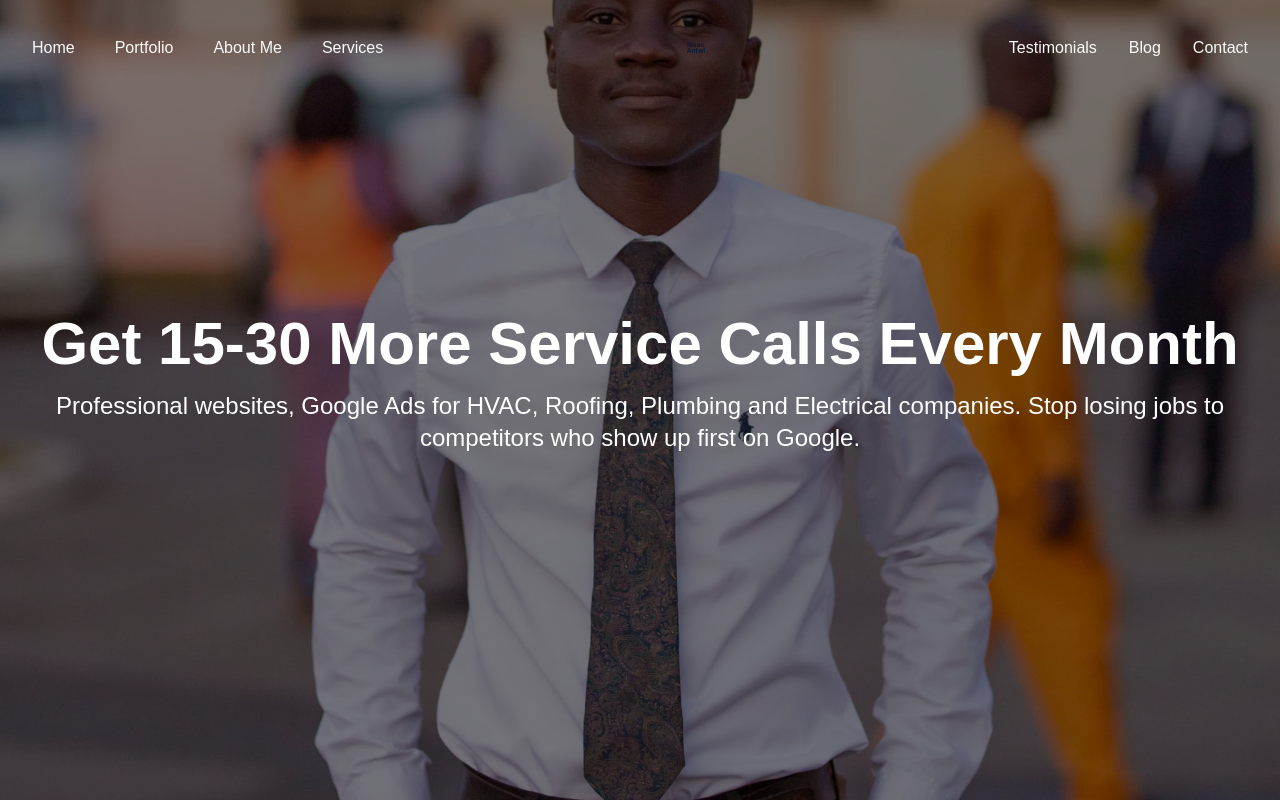
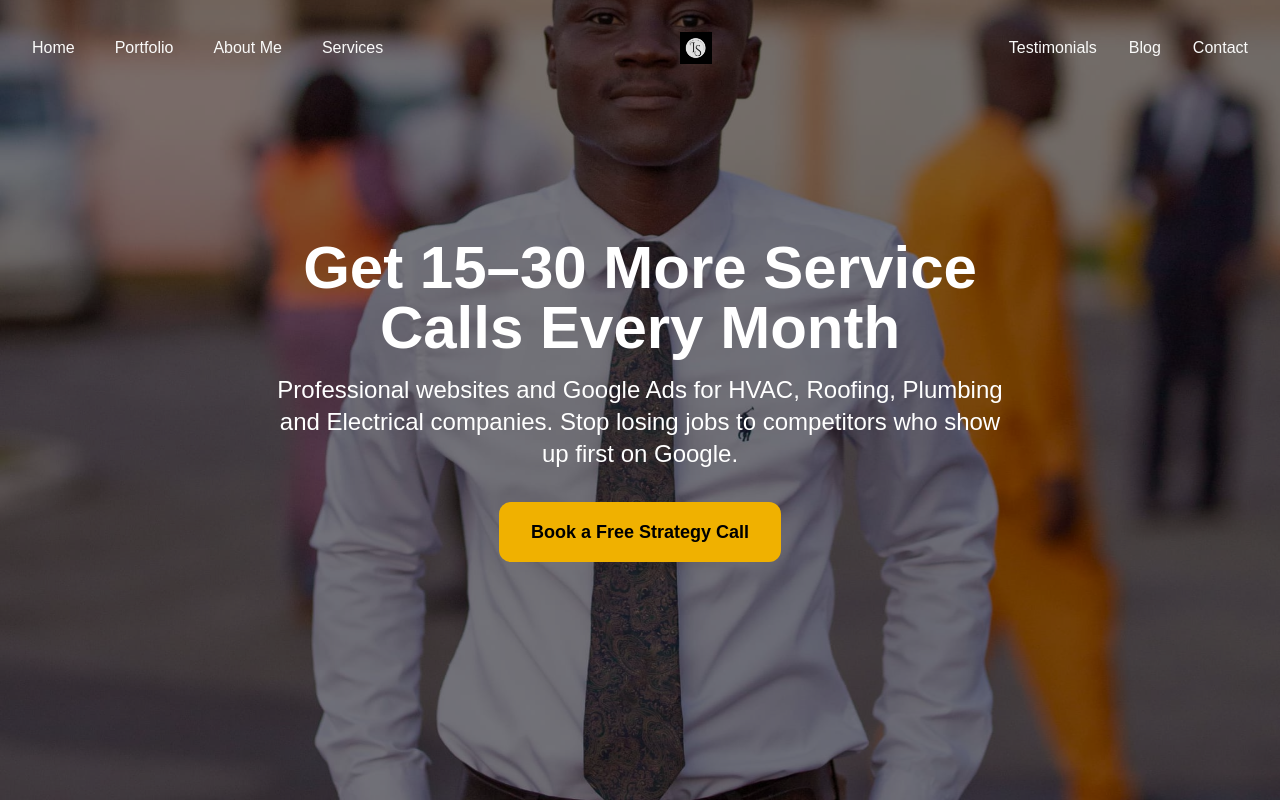
Before and after one commit to manticike/my-portfolio, a Next.js app: page / in a window 1280 px wide. Shown: the top 802 px of the page. Built offline with nearby package versions, Linux system fonts and the light colour scheme.

Commit message:
Update the contact page

```diff
--- a/src/components/sections/Contact.tsx
+++ b/src/components/sections/Contact.tsx
@@ -122,9 +122,8 @@ export default function Contact() {
             <button
               type="submit"
               disabled={isSubmitting}
-              className={`inline-flex items-center px-4 py-2 border border-transparent text-sm font-medium rounded-md shadow-sm text-white bg-indigo-600 hover:bg-indigo-700 focus:outline-none focus:ring-2 focus:ring-offset-2 focus:ring-indigo-500 ${
-                isSubmitting ? 'opacity-75 cursor-not-allowed' : ''
-              }`}
+              className={`inline-flex items-center px-4 py-2 border border-transparent text-sm font-medium rounded-md shadow-sm text-white bg-indigo-600 hover:bg-indigo-700 focus:outline-none focus:ring-2 focus:ring-offset-2 focus:ring-indigo-500 ${isSubmitting ? 'opacity-75 cursor-not-allowed' : ''
+                }`}
             >
               {isSubmitting ? (
                 <>
@@ -143,11 +142,10 @@ export default function Contact() {
             </button>
 
             {submitStatus && (
-              <div className={`p-4 rounded-md ${
-                submitStatus.success
-                  ? "bg-green-50 text-green-800"
-                  : "bg-red-50 text-red-800"
-              }`}>
+              <div className={`p-4 rounded-md ${submitStatus.success
+                ? "bg-green-50 text-green-800"
+                : "bg-red-50 text-red-800"
+                }`}>
                 {submitStatus.message}
               </div>
             )}
@@ -168,7 +166,7 @@ export default function Contact() {
             <ContactInfoItem
               icon={<IconPhone className="h-6 w-6 text-indigo-600" />}
               title="Phone"
-              content="+233 (0) 240-088-924"
+              content="+1 (214)-619-9140"
             />
 
             <ContactInfoItem
@@ -176,9 +174,8 @@ export default function Contact() {
               title="Address"
               content={
                 <>
-                  AE-0611-7974<br />
-                  Kumasi, Ashanti<br />
-                  Ghana
+                  Dallas<br />
+                  Texas
                 </>
               }
             />
--- a/src/components/sections/Hero.tsx
+++ b/src/components/sections/Hero.tsx
@@ -21,9 +21,26 @@ const Hero = () => {
 
             {/* Content */}
             <div className="relative z-10 flex h-full items-center justify-center">
-                <div className="text-center text-white px-4">
-                    <h1 className="text-4xl md:text-6xl font-bold mb-4">Get 15-30 More Service Calls Every Month</h1>
-                    <p className="text-xl md:text-2xl mb-8">Professional websites, Google Ads for HVAC, Roofing, Plumbing and Electrical companies. Stop losing jobs to competitors who show up first on Google.</p>
+                <div className="text-center text-white px-4 max-w-3xl">
+                    <h1 className="text-4xl md:text-6xl font-bold mb-4">
+                        Get 15–30 More Service Calls Every Month
+                    </h1>
+
+                    <p className="text-xl md:text-2xl mb-8">
+                        Professional websites and Google Ads for HVAC, Roofing,
+                        Plumbing and Electrical companies. Stop losing jobs to
+                        competitors who show up first on Google.
+                    </p>
+
+                    {/* CTA Button */}
+                    <a
+                        href="https://calendly.com/antwiisaac/new-meeting"
+                        target="_blank"
+                        rel="noopener noreferrer"
+                        className="inline-block rounded-xl bg-yellow-500 px-8 py-4 text-lg font-semibold text-black hover:bg-yellow-400 transition duration-300"
+                    >
+                        Book a Free Strategy Call
+                    </a>
                 </div>
             </div>
         </div>
```
Also changed, not shown: public/logo.png, public/logo.svg (deleted).
